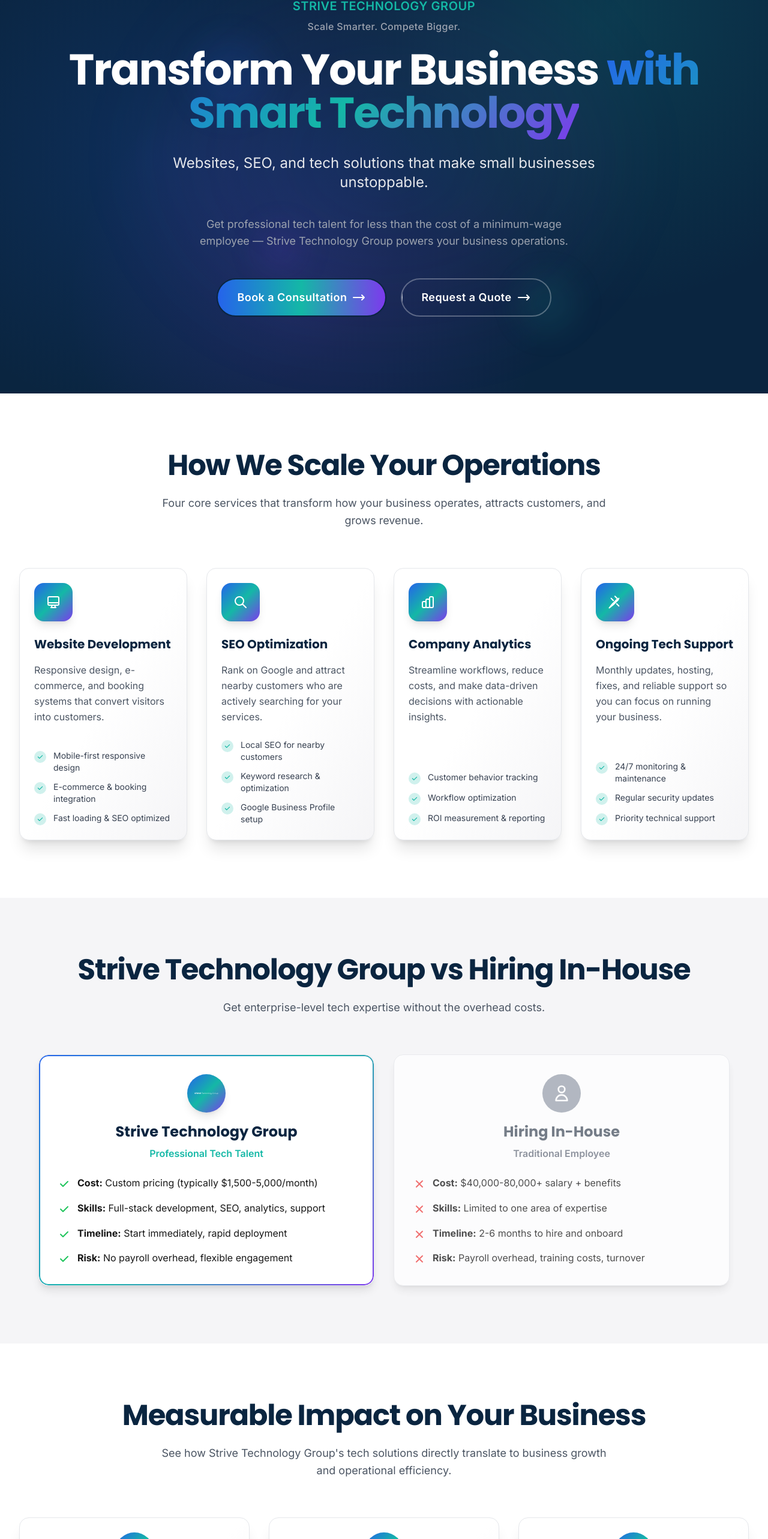
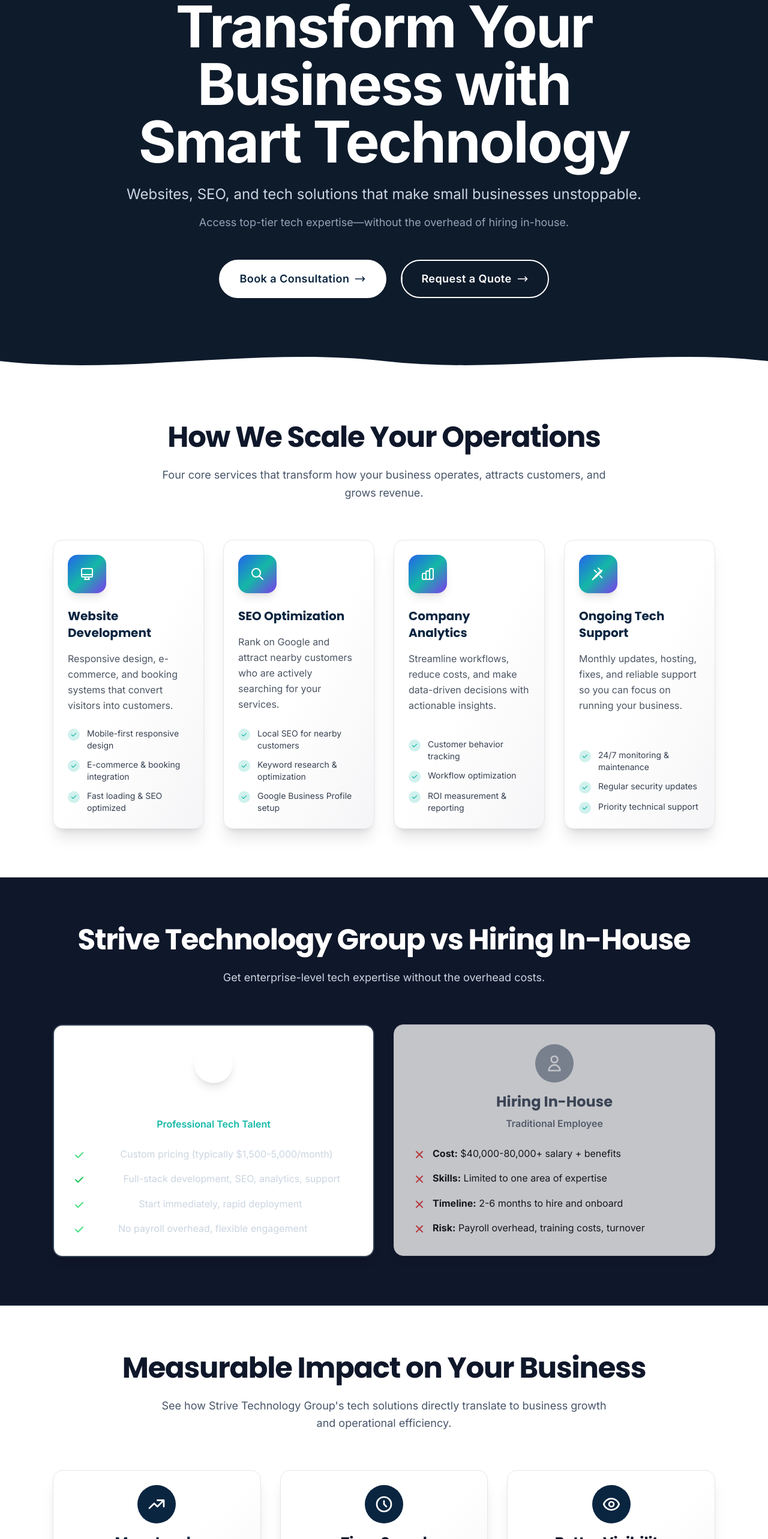
Before and after one commit to Strive-Technology-Group/StriveTG-Site, a Next.js app in the folder apps/web/: page / in a window 1280 px wide. Shown: the part 196-2762 px from the top of the page at 60% size. Built offline with nearby package versions, Linux system fonts and the light colour scheme.

Commit message:
Update Main page

```diff
--- a/apps/web/app/page.tsx
+++ b/apps/web/app/page.tsx
@@ -12,63 +12,99 @@ export default function Home() {
   return (
     <>
       {/* Hero Section */}
-      <Section background="dark" size="xl" className="bg-gradient-hero relative overflow-hidden py-20 md:py-28 lg:py-32">
-        <div className="text-center animate-fade-in-up relative z-10">
-          <div className="mb-6">
-            <p className="text-lg md:text-xl text-accent-teal font-semibold tracking-wide uppercase">
-              Strive Technology Group
-            </p>
-            <p className="text-sm md:text-base text-gray-400 mt-2 font-medium tracking-wide">
-              Scale Smarter. Compete Bigger.
-            </p>
-          </div>
-          <h1 className="text-5xl md:text-6xl lg:text-7xl font-display font-bold tracking-tight mb-8">
-            Transform Your Business{' '}
-            <span className="gradient-text">with Smart Technology</span>
+      <section className="relative bg-[#0E1B2B] text-white overflow-hidden">
+        <div className="container mx-auto px-4 sm:px-6 lg:px-8">
+          <div className="py-20 md:py-28 lg:py-32 pb-32 text-center">
+            <div className="mx-auto max-w-4xl">
+
+              <h1 className="text-6xl md:text-7xl lg:text-8xl font-black tracking-tight text-balance mb-6">
+                Transform Your Business with Smart Technology
               </h1>
-          <p className="text-xl md:text-2xl text-gray-200 mb-10 max-w-3xl mx-auto leading-relaxed">
+              <p className="text-xl md:text-2xl text-slate-300 font-light leading-relaxed mb-4">
                 Websites, SEO, and tech solutions that make small businesses unstoppable.
               </p>
-          <p className="text-lg text-gray-400 mb-12 max-w-2xl mx-auto">
-            Get professional tech talent for less than the cost of a minimum-wage employee — Strive Technology Group powers your business operations.
+              <p className="text-lg text-slate-400 leading-relaxed max-w-2xl mx-auto mb-12">
+                Access top-tier tech expertise—without the overhead of hiring in-house.
               </p>
               <div className="flex flex-col sm:flex-row gap-6 justify-center items-center">
-            <Button href="/consultation" size="lg" variant="primary" className="bg-gradient-primary hover:scale-105 hover:shadow-2xl transition-all duration-300 px-8 py-4 text-lg">
+                <a
+                  href="/consultation"
+                  aria-label="Book consultation"
+                  className="group inline-flex items-center justify-center gap-2 rounded-full px-8 py-4 font-semibold text-lg
+                           bg-white border-2 border-white text-[#0A2540] focus-visible:ring-white shadow-sm hover:shadow-md transition-all duration-300 hover:-translate-y-0.5 hover:scale-[1.02]
+                           focus-visible:outline-none focus-visible:ring-2 focus-visible:ring-offset-2 relative overflow-hidden"
+                >
+                  <div className="absolute inset-0 bg-[#0F2A47] translate-x-[-100%] group-hover:translate-x-0 transition-transform duration-400 ease-out" />
+                  <span className="relative z-10 tracking-wide transition-all duration-400 text-[#0A2540] group-hover:text-white">
                     Book a Consultation
-            </Button>
-            <Button href="/contact" size="lg" variant="ghost" className="px-8 py-4 text-lg">
+                  </span>
+                  <svg
+                    className="w-5 h-5 transition-all duration-400 group-hover:translate-x-1 relative z-10 text-[#0A2540] group-hover:text-white"
+                    fill="none"
+                    stroke="currentColor"
+                    viewBox="0 0 24 24"
+                  >
+                    <path
+                      strokeLinecap="round"
+                      strokeLinejoin="round"
+                      strokeWidth={2}
+                      d="M17 8l4 4m0 0l-4 4m4-4H3"
+                    />
+                  </svg>
+                </a>
+                <a
+                  href="/contact"
+                  aria-label="Request a quote"
+                  className="group inline-flex items-center justify-center gap-2 rounded-full px-8 py-4 font-semibold text-lg
+                           bg-transparent border-2 border-white text-white focus-visible:ring-white shadow-sm hover:shadow-md transition-all duration-300 hover:-translate-y-0.5 hover:scale-[1.02]
+                           focus-visible:outline-none focus-visible:ring-2 focus-visible:ring-offset-2 relative overflow-hidden"
+                >
+                  <div className="absolute inset-0 bg-white translate-x-[-100%] group-hover:translate-x-0 transition-transform duration-400 ease-out" />
+                  <span className="relative z-10 tracking-wide transition-all duration-400 text-white group-hover:text-[#0A2540]">
                     Request a Quote
-            </Button>
+                  </span>
+                  <svg
+                    className="w-5 h-5 transition-all duration-400 group-hover:translate-x-1 relative z-10 text-white group-hover:text-[#0A2540]"
+                    fill="none"
+                    stroke="currentColor"
+                    viewBox="0 0 24 24"
+                  >
+                    <path
+                      strokeLinecap="round"
+                      strokeLinejoin="round"
+                      strokeWidth={2}
+                      d="M17 8l4 4m0 0l-4 4m4-4H3"
+                    />
+                  </svg>
+                </a>
+              </div>
+            </div>
           </div>
         </div>
 
-        {/* Enhanced Background decoration */}
-        <div className="absolute inset-0 overflow-hidden pointer-events-none">
-          {/* Radial gradient aura */}
-          <div className="absolute top-1/2 left-1/2 transform -translate-x-1/2 -translate-y-1/2 w-[800px] h-[600px] bg-gradient-radial from-blue-500/10 via-purple-500/5 to-transparent rounded-full blur-3xl"></div>
-
-          {/* Floating decorative elements */}
-          <div className="absolute top-1/4 left-1/4 w-32 h-32 bg-accent-blue/10 rounded-full blur-xl animate-float"></div>
-          <div className="absolute top-3/4 right-1/4 w-24 h-24 bg-accent-teal/10 rounded-full blur-xl animate-float" style={{animationDelay: '1s'}}></div>
-          <div className="absolute bottom-1/4 left-1/3 w-20 h-20 bg-accent-purple/10 rounded-full blur-xl animate-float" style={{animationDelay: '2s'}}></div>
-
-          {/* Subtle grid pattern */}
-          <div className="absolute inset-0 opacity-5">
-            <div className="absolute inset-0" style={{
-              backgroundImage: 'linear-gradient(rgba(255,255,255,0.1) 1px, transparent 1px), linear-gradient(90deg, rgba(255,255,255,0.1) 1px, transparent 1px)',
-              backgroundSize: '60px 60px'
-            }}></div>
-          </div>
-        </div>
-      </Section>
+        {/* Wave SVG Divider */}
+        <svg
+          className="absolute inset-x-0 -bottom-px h-12 w-full text-white"
+          viewBox="0 0 1440 48"
+          preserveAspectRatio="none"
+          aria-hidden="true"
+        >
+          <path
+            className="fill-white"
+            d="M0,24 C240,48 480,0 720,24 C960,48 1200,0 1440,24 L1440,48 L0,48 Z"
+          />
+        </svg>
+      </section>
 
       {/* How We Scale Your Operations */}
-      <Section size="xl">
+      <section className="bg-white">
+        <div className="py-14 md:py-20 border-b border-slate-200">
+          <div className="mx-auto max-w-6xl px-4 md:px-6">
             <MotionWrapper direction="fade" className="text-center mb-16">
-          <h2 className="text-3xl md:text-5xl font-display font-bold text-primary mb-6 tracking-tight">
+              <h2 className="text-3xl md:text-5xl font-display font-bold text-slate-900 mb-6 tracking-tight">
                 How We Scale Your Operations
               </h2>
-          <p className="text-lg text-gray-600 max-w-3xl mx-auto leading-relaxed">
+              <p className="text-lg text-slate-600 max-w-3xl mx-auto leading-relaxed">
                 Four core services that transform how your business operates, attracts customers, and grows revenue.
               </p>
             </MotionWrapper>
@@ -142,24 +178,28 @@ export default function Home() {
             />
           </MotionStaggerChild>
         </MotionStagger>
-      </Section>
+          </div>
+        </div>
+      </section>
 
       {/* Strive Technology Group vs Hiring In-House */}
-      <Section background="gray" size="xl">
+      <section className="bg-slate-900">
+        <div className="py-14 md:py-20 border-b border-slate-700">
+          <div className="mx-auto max-w-6xl px-4 md:px-6">
             <MotionWrapper direction="fade" className="text-center mb-16">
-          <h2 className="text-3xl md:text-5xl font-display font-bold text-primary mb-6 tracking-tight">
+              <h2 className="text-3xl md:text-5xl font-display font-bold text-white mb-6 tracking-tight">
                 Strive Technology Group vs Hiring In-House
               </h2>
-          <p className="text-lg text-gray-600 leading-relaxed">
+              <p className="text-lg text-slate-300 leading-relaxed">
                 Get enterprise-level tech expertise without the overhead costs.
               </p>
             </MotionWrapper>
 
         <MotionStagger className="grid grid-cols-1 lg:grid-cols-2 gap-8 max-w-6xl mx-auto">
           <MotionStaggerChild>
-            <Card className="p-8 gradient-border relative overflow-hidden group">
+            <Card className="p-8 border-2 border-slate-700 bg-slate-800 relative overflow-hidden group">
               <div className="text-center mb-6">
-                <div className="w-16 h-16 bg-gradient-brand rounded-full flex items-center justify-center mx-auto mb-4 shadow-lg group-hover:scale-110 transition-transform duration-300">
+                <div className="w-16 h-16 bg-white rounded-full flex items-center justify-center mx-auto mb-4 shadow-lg group-hover:scale-110 transition-transform duration-300">
                   <Image
                     src="/Full logo.svg"
                     alt="Strive Technology Group Logo"
@@ -168,33 +208,33 @@ export default function Home() {
                     className="w-10 h-10 filter brightness-0 invert"
                   />
                 </div>
-                <h3 className="text-2xl font-display font-bold text-primary mb-2">Strive Technology Group</h3>
+                <h3 className="text-2xl font-display font-bold text-white mb-2">Strive Technology Group</h3>
                 <p className="text-accent-teal font-semibold">Professional Tech Talent</p>
               </div>
             <ul className="space-y-4">
               <li className="flex items-start space-x-3">
-                <svg className="w-5 h-5 text-green-500 mt-1 flex-shrink-0" fill="currentColor" viewBox="0 0 20 20">
+                <svg className="w-5 h-5 text-green-400 mt-1 flex-shrink-0" fill="currentColor" viewBox="0 0 20 20">
                   <path fillRule="evenodd" d="M16.707 5.293a1 1 0 010 1.414l-8 8a1 1 0 01-1.414 0l-4-4a1 1 0 011.414-1.414L8 12.586l7.293-7.293a1 1 0 011.414 0z" clipRule="evenodd" />
                 </svg>
-                <span><strong>Cost:</strong> Custom pricing (typically $1,500-5,000/month)</span>
+                <span className="text-slate-300"><strong className="text-white">Cost:</strong> Custom pricing (typically $1,500-5,000/month)</span>
               </li>
               <li className="flex items-start space-x-3">
                 <svg className="w-5 h-5 text-green-500 mt-1 flex-shrink-0" fill="currentColor" viewBox="0 0 20 20">
                   <path fillRule="evenodd" d="M16.707 5.293a1 1 0 010 1.414l-8 8a1 1 0 01-1.414 0l-4-4a1 1 0 011.414-1.414L8 12.586l7.293-7.293a1 1 0 011.414 0z" clipRule="evenodd" />
                 </svg>
-                <span><strong>Skills:</strong> Full-stack development, SEO, analytics, support</span>
+                <span className="text-slate-300"><strong className="text-white">Skills:</strong> Full-stack development, SEO, analytics, support</span>
               </li>
               <li className="flex items-start space-x-3">
-                <svg className="w-5 h-5 text-green-500 mt-1 flex-shrink-0" fill="currentColor" viewBox="0 0 20 20">
+                <svg className="w-5 h-5 text-green-400 mt-1 flex-shrink-0" fill="currentColor" viewBox="0 0 20 20">
                   <path fillRule="evenodd" d="M16.707 5.293a1 1 0 010 1.414l-8 8a1 1 0 01-1.414 0l-4-4a1 1 0 011.414-1.414L8 12.586l7.293-7.293a1 1 0 011.414 0z" clipRule="evenodd" />
                 </svg>
-                <span><strong>Timeline:</strong> Start immediately, rapid deployment</span>
+                <span className="text-slate-300"><strong className="text-white">Timeline:</strong> Start immediately, rapid deployment</span>
               </li>
               <li className="flex items-start space-x-3">
-                <svg className="w-5 h-5 text-green-500 mt-1 flex-shrink-0" fill="currentColor" viewBox="0 0 20 20">
+                <svg className="w-5 h-5 text-green-400 mt-1 flex-shrink-0" fill="currentColor" viewBox="0 0 20 20">
                   <path fillRule="evenodd" d="M16.707 5.293a1 1 0 010 1.414l-8 8a1 1 0 01-1.414 0l-4-4a1 1 0 011.414-1.414L8 12.586l7.293-7.293a1 1 0 011.414 0z" clipRule="evenodd" />
                 </svg>
-                <span><strong>Risk:</strong> No payroll overhead, flexible engagement</span>
+                <span className="text-slate-300"><strong className="text-white">Risk:</strong> No payroll overhead, flexible engagement</span>
               </li>
             </ul>
           </Card>
@@ -241,15 +281,19 @@ export default function Home() {
             </Card>
           </MotionStaggerChild>
         </MotionStagger>
-      </Section>
+          </div>
+        </div>
+      </section>
 
       {/* ROI/Impact Section */}
-      <Section size="xl">
+      <section className="bg-white">
+        <div className="py-14 md:py-20 border-b border-slate-200">
+          <div className="mx-auto max-w-6xl px-4 md:px-6">
             <MotionWrapper direction="fade" className="text-center mb-16">
-          <h2 className="text-3xl md:text-5xl font-display font-bold text-primary mb-6 tracking-tight">
+              <h2 className="text-3xl md:text-5xl font-display font-bold text-slate-900 mb-6 tracking-tight">
                 Measurable Impact on Your Business
               </h2>
-          <p className="text-lg text-gray-600 max-w-3xl mx-auto leading-relaxed">
+              <p className="text-lg text-slate-600 max-w-3xl mx-auto leading-relaxed">
                 See how Strive Technology Group's tech solutions directly translate to business growth and operational efficiency.
               </p>
             </MotionWrapper>
@@ -257,7 +301,7 @@ export default function Home() {
         <MotionStagger className="grid grid-cols-1 md:grid-cols-3 gap-8">
           <MotionStaggerChild>
             <Card variant="feature" className="text-center group">
-              <div className="w-16 h-16 bg-gradient-brand rounded-full flex items-center justify-center mx-auto mb-4 group-hover:scale-110 transition-transform duration-300">
+              <div className="w-16 h-16 bg-[#0A2540] rounded-full flex items-center justify-center mx-auto mb-4 group-hover:scale-110 transition-transform duration-300">
                 <svg className="w-8 h-8 text-white" fill="none" stroke="currentColor" viewBox="0 0 24 24">
                   <path strokeLinecap="round" strokeLinejoin="round" strokeWidth={2} d="M13 7h8m0 0v8m0-8l-8 8-4-4-6 6" />
                 </svg>
@@ -270,32 +314,34 @@ export default function Home() {
 
           <MotionStaggerChild>
             <Card variant="feature" className="text-center group">
-              <div className="w-16 h-16 bg-gradient-brand rounded-full flex items-center justify-center mx-auto mb-4 group-hover:scale-110 transition-transform duration-300">
+              <div className="w-16 h-16 bg-[#0A2540] rounded-full flex items-center justify-center mx-auto mb-4 group-hover:scale-110 transition-transform duration-300">
                 <svg className="w-8 h-8 text-white" fill="none" stroke="currentColor" viewBox="0 0 24 24">
                   <path strokeLinecap="round" strokeLinejoin="round" strokeWidth={2} d="M12 8v4l3 3m6-3a9 9 0 11-18 0 9 9 0 0118 0z" />
                 </svg>
               </div>
-              <h3 className="text-2xl font-display font-bold text-primary mb-3">Time Saved</h3>
-              <p className="text-gray-600 mb-4 leading-relaxed">Analytics insights save 10+ hours/week on manual reporting and admin tasks</p>
-              <p className="text-sm text-gray-500">Focus on high-value activities that grow your business</p>
+              <h3 className="text-2xl font-display font-bold text-slate-900 mb-3">Time Saved</h3>
+              <p className="text-slate-600 mb-4 leading-relaxed">Analytics insights save 10+ hours/week on manual reporting and admin tasks</p>
+              <p className="text-sm text-slate-500">Focus on high-value activities that grow your business</p>
             </Card>
           </MotionStaggerChild>
 
           <MotionStaggerChild>
             <Card variant="feature" className="text-center group">
-              <div className="w-16 h-16 bg-gradient-brand rounded-full flex items-center justify-center mx-auto mb-4 group-hover:scale-110 transition-transform duration-300">
+              <div className="w-16 h-16 bg-[#0A2540] rounded-full flex items-center justify-center mx-auto mb-4 group-hover:scale-110 transition-transform duration-300">
                 <svg className="w-8 h-8 text-white" fill="none" stroke="currentColor" viewBox="0 0 24 24">
                   <path strokeLinecap="round" strokeLinejoin="round" strokeWidth={2} d="M15 12a3 3 0 11-6 0 3 3 0 016 0z" />
                   <path strokeLinecap="round" strokeLinejoin="round" strokeWidth={2} d="M2.458 12C3.732 7.943 7.523 5 12 5c4.478 0 8.268 2.943 9.542 7-1.274 4.057-5.064 7-9.542 7-4.477 0-8.268-2.943-9.542-7z" />
                 </svg>
               </div>
-              <h3 className="text-2xl font-display font-bold text-primary mb-3">Better Visibility</h3>
-              <p className="text-gray-600 mb-4 leading-relaxed">Improved Google ranking means more nearby customers discover your business</p>
-              <p className="text-sm text-gray-500">Professional online presence builds trust and credibility</p>
+              <h3 className="text-2xl font-display font-bold text-slate-900 mb-3">Better Visibility</h3>
+              <p className="text-slate-600 mb-4 leading-relaxed">Improved Google ranking means more nearby customers discover your business</p>
+              <p className="text-sm text-slate-500">Professional online presence builds trust and credibility</p>
             </Card>
           </MotionStaggerChild>
         </MotionStagger>
-      </Section>
+          </div>
+        </div>
+      </section>
 
       {/* Process Section */}
       <Section background="gray" size="xl">
```
Lines whose indentation alone changed are shown as unchanged.
